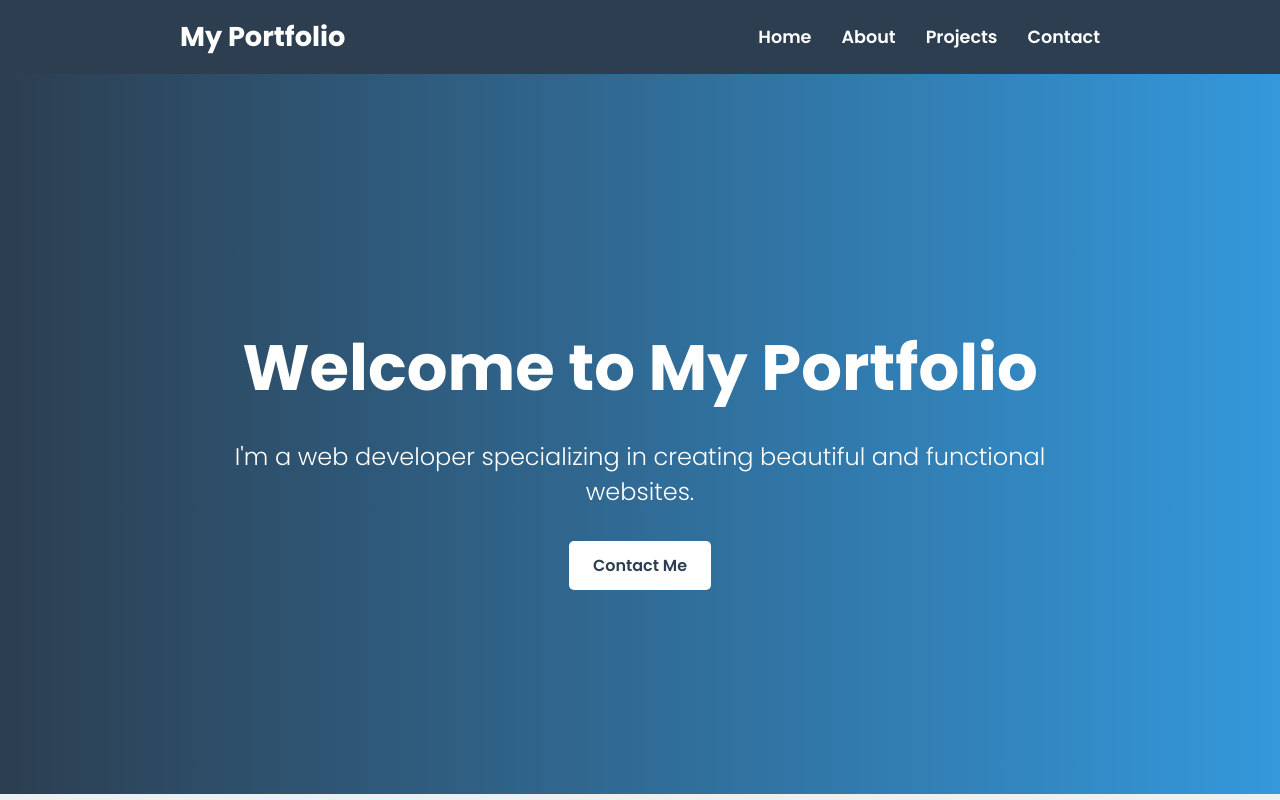
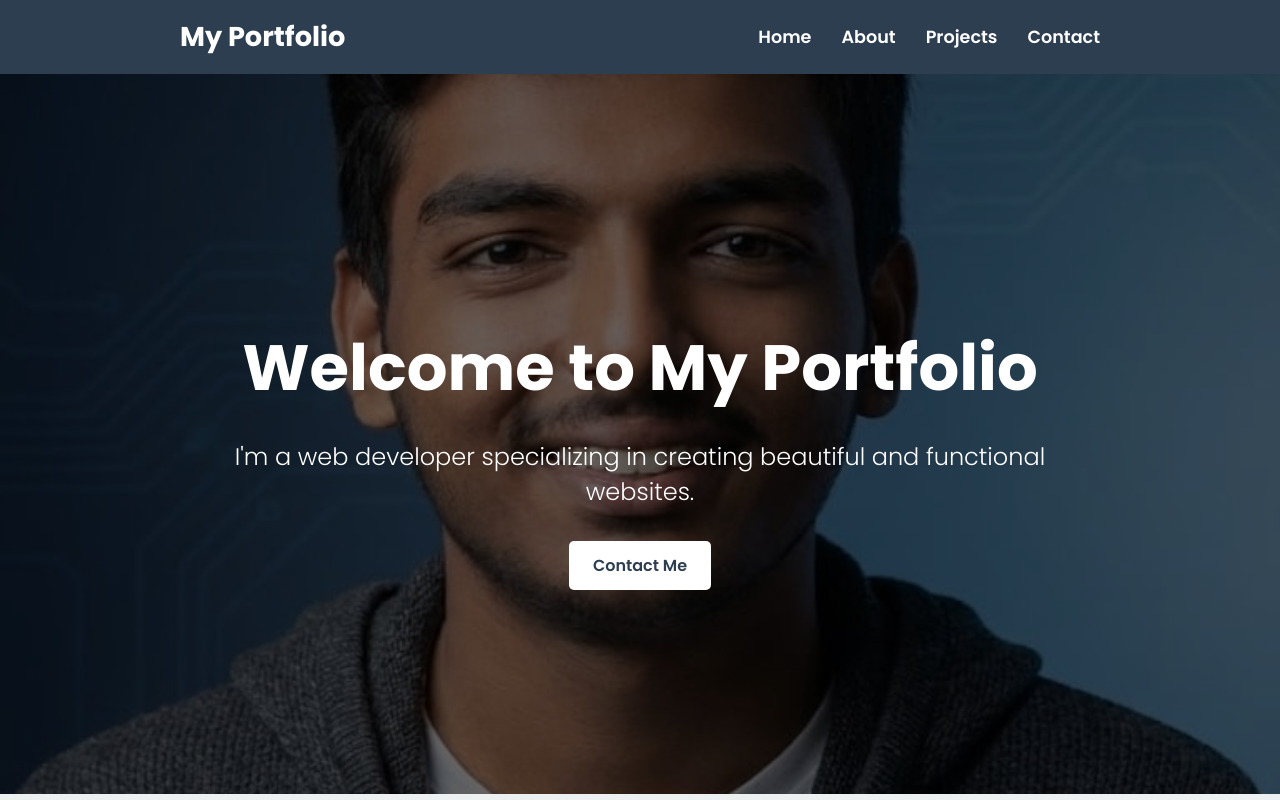
Before and after one commit to nikhilreddynikhil988-cmyk/personal_portfolio, a React (Create React App) app in the folder frontend/: page / in a window 1280 px wide. Shown: the top 800 px of the page. Built offline with nearby package versions, Linux system fonts and the light colour scheme; no server answers.

Commit message:
Add portfolio images

```diff
--- a/frontend/src/components/About.js
+++ b/frontend/src/components/About.js
@@ -14,7 +14,7 @@ const About = () => {
             <a href="/resume.pdf" target="_blank" rel="noopener noreferrer" className="btn">Download Resume</a>
           </div>
           <div className="about-image">
-            <img src="https://via.placeholder.com/300" alt="About Me" />
+            <img src="/images/about-me.jpg" alt="About Me" />
           </div>
         </div>
       </div>
--- a/frontend/src/components/Home.css
+++ b/frontend/src/components/Home.css
@@ -1,5 +1,8 @@
 .hero {
-  background: linear-gradient(to right, var(--primary-color), var(--secondary-color));
+  background: linear-gradient(rgba(0, 0, 0, 0.6), rgba(0, 0, 0, 0.6)),
+    url('/images/hero-bg.jpg');
+  background-size: cover;
+  background-position: center;
   height: 90vh;
   display: flex;
   align-items: center;
```
Also changed, not shown: frontend/public/images/about-me.jpg (added), frontend/public/images/hero-bg.jpg (added).
